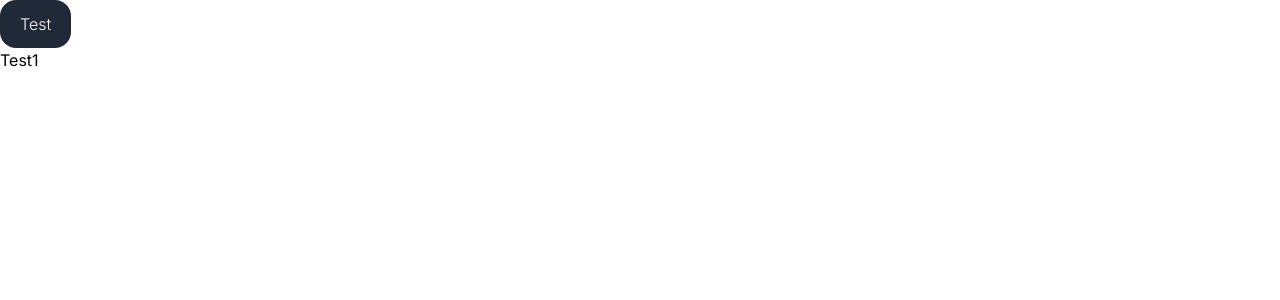
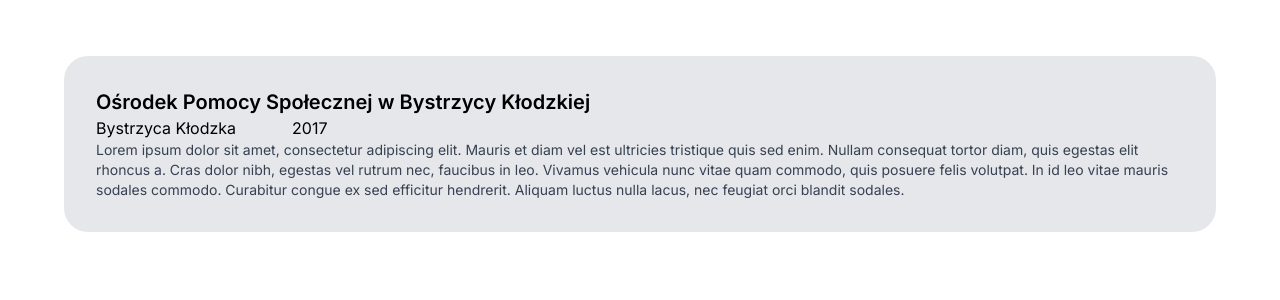
Before and after one commit to igordotdev/CollaborAid, a React (Vite) app: page / in a window 1280 px wide. Shown: the top 300 px of the page. Built offline with nearby package versions, Linux system fonts and the light colour scheme.

Commit message:
Added searchbar

```diff
--- /dev/null
+++ b/src/components/CompanyListItem.tsx
@@ -0,0 +1,26 @@
+import React from "react";
+
+interface CompanyListItemProps {
+  title: string;
+  location: string;
+  date: string;
+  description: string;
+}
+
+export const CompanyListItem: React.FC<CompanyListItemProps> = ({
+  title,
+  location,
+  date,
+  description,
+}) => {
+  return (
+    <div className={"bg-gray-200 px-8 py-8 rounded-3xl mx-16 my-14"}>
+      <p className={"text-xl text-black font-semibold"}>{title}</p>
+      <div className={"flex"}>
+        <p className={"mr-14"}>{location}</p>
+        <p>{date}</p>
+      </div>
+      <p className={"text-wrap text-sm text-gray-700"}>{description}</p>
+    </div>
+  );
+};
--- /dev/null
+++ b/src/components/SearchBar.tsx
@@ -0,0 +1,59 @@
+import React, { useState } from "react";
+
+interface SearchBarProps {
+  styling: string;
+}
+
+const SearchIcon: React.FC = () => {
+  return (
+    <svg
+      xmlns="http://www.w3.org/2000/svg"
+      width="24"
+      height="24"
+      viewBox="0 0 24 24"
+      fill="none"
+      stroke="currentColor"
+      strokeWidth="2"
+      strokeLinecap="round"
+      strokeLinejoin="round"
+      className="text-gray-400"
+    >
+      <circle cx="11" cy="11" r="8"></circle>
+      <line x1="21" y1="21" x2="16.65" y2="16.65"></line>
+    </svg>
+  );
+};
+
+export const SearchBar: React.FC<SearchBarProps> = ({ styling }) => {
+  const [query, setQuery] = useState("");
+
+  const handleSearch = () => {
+    console.log("Searching for: ", query);
+  };
+
+  const handleKeyDown = (e: React.KeyboardEventHandler<HTMLInputElement>) => {
+    if (e.key == "Enter") {
+      handleSearch();
+    }
+  };
+
+  return (
+    <div className={styling}>
+      <div className="px-3 py-3 flex items-center bg-gray-200 rounded-full">
+        <div>
+          <SearchIcon />
+        </div>
+        <input
+          type="text"
+          placeholder="Search..."
+          className="ml-3 w-full bg-transparent outline-none text-gray-600 placeholder-gray-400"
+          onKeyDown={handleKeyDown}
+          value={query}
+          onChange={(e: React.ChangeEvent<HTMLInputElement>) =>
+            setQuery(e.target.value)
+          }
+        />
+      </div>
+    </div>
+  );
+};
--- a/src/components/SearchBar/SearchBar.tsx
+++ /dev/null
@@ -1,32 +0,0 @@
-import { useState } from "react";
-import { ReactComponent as SearchIcon } from "./icon.svg";
-
-const SearchBar = () => {
-  const [query, setQuery] = useState("");
-
-  const handleSearch = () => {
-    console.log("Searching for: ", query);
-  };
-
-  const handleKeyDown = (e) => {
-    if (e.key == "Enter") {
-      handleSearch();
-    }
-  };
-
-  return (
-    <div>
-      <SearchIcon />
-      <input
-        type={"text"}
-        placeholder={"Search..."}
-        value={query}
-        onChange={(e) => setQuery(e.target.value)}
-        className={"bg-gray-200 rounded-full py-2 px-4"}
-        onKeyDown={handleKeyDown}
-      />
-    </div>
-  );
-};
-
-export default SearchBar;
--- a/src/main.tsx
+++ b/src/main.tsx
@@ -1,12 +1,18 @@
 import { StrictMode } from "react";
 import { createRoot } from "react-dom/client";
 import "./index.css";
-import FilledButton from "./components/buttons/FilledButton/FilledButton.tsx";
-import NavButton from "./components/buttons/NavButton/NavButton.tsx";
+import { SearchBar } from "./components/SearchBar.tsx";
+import { CompanyListItem } from "./components/CompanyListItem.tsx";
 
 createRoot(document.getElementById("root")!).render(
   <StrictMode>
-    <FilledButton title={"Test"} href={"google.com"} />
-    <NavButton title={"Test1"} href={"google.com"} />
+    <CompanyListItem
+      title={"Ośrodek Pomocy Społecznej w Bystrzycy Kłodzkiej"}
+      location={"Bystrzyca Kłodzka"}
+      date={"2017"}
+      description={
+        "Lorem ipsum dolor sit amet, consectetur adipiscing elit. Mauris et diam vel est ultricies tristique quis sed enim. Nullam consequat tortor diam, quis egestas elit rhoncus a. Cras dolor nibh, egestas vel rutrum nec, faucibus in leo. Vivamus vehicula nunc vitae quam commodo, quis posuere felis volutpat. In id leo vitae mauris sodales commodo. Curabitur congue ex sed efficitur hendrerit. Aliquam luctus nulla lacus, nec feugiat orci blandit sodales."
+      }
+    />
   </StrictMode>,
 );
```
Also changed, not shown: public/assets/icon.svg (renamed from src/components/SearchBar/icon.svg).
